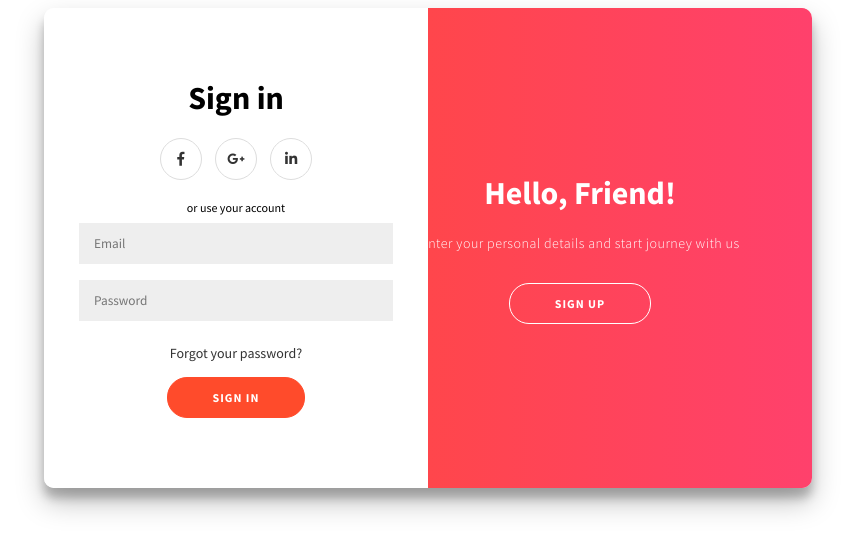
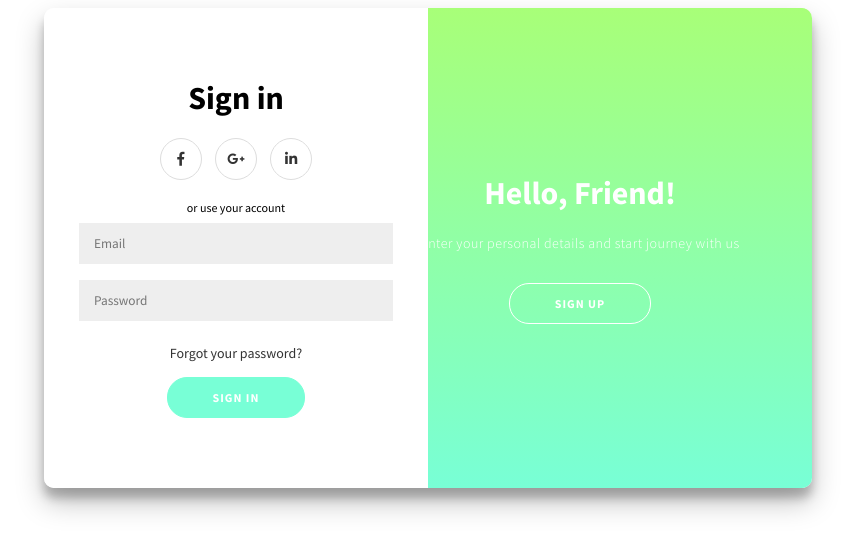
Before and after one commit to philipwisner/Login-UI, a plain HTML site: page index.html in a window 1280 px wide. Shown: the whole page, without its empty margins (212-1067 px from the left). Drawn offline with Linux system fonts and the light colour scheme.

Commit message:
changed gradient

```diff
--- a/main.css
+++ b/main.css
@@ -28,8 +28,8 @@ a {
 
 button {
   border-radius: 20px;
-  border: 1px solid #ff4b2b;
-  background-color: #ff4b2b;
+  border: 1px solid #78ffd6;
+  background-color: #78ffd6;
   color: #ffffff;
   font-size: 12px;
   font-weight: bold;
@@ -160,9 +160,9 @@ input {
 }
 
 .overlay {
-  background: #ff416c;
-  background: -webkit-linear-gradient(to right, #ff4b2b, #ff416c);
-  background: linear-gradient(to right, #ff4b2b, #ff416c);
+  background: #a8ff78;
+  background: -webkit-linear-gradient(to bottom, #a8ff78, #78ffd6);
+  background: linear-gradient(to bottom, #a8ff78, #78ffd6);
   background-repeat: no-repeat;
   background-size: cover;
   background-position: 0 0;
```
